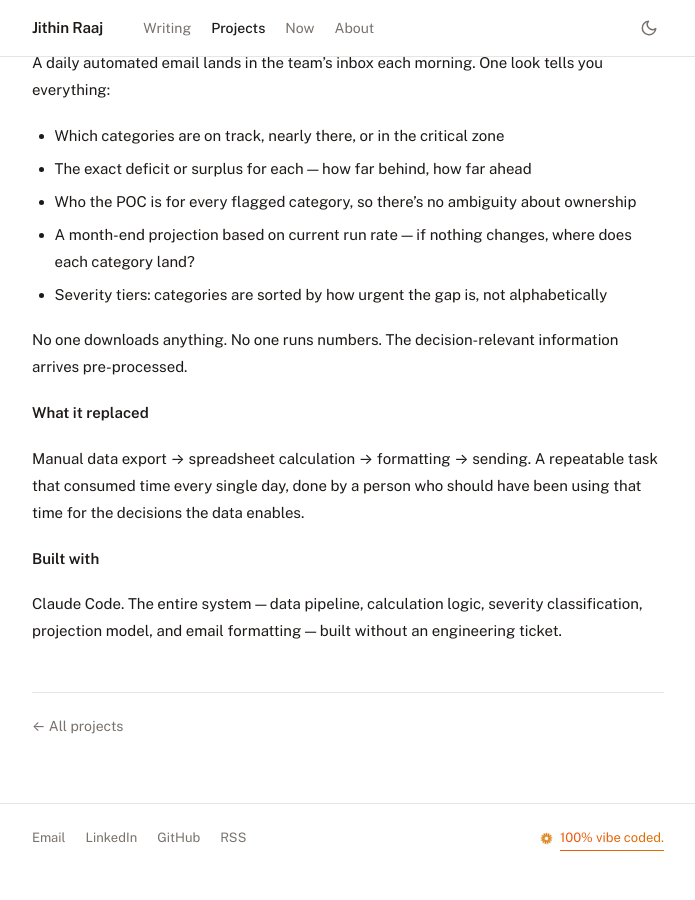
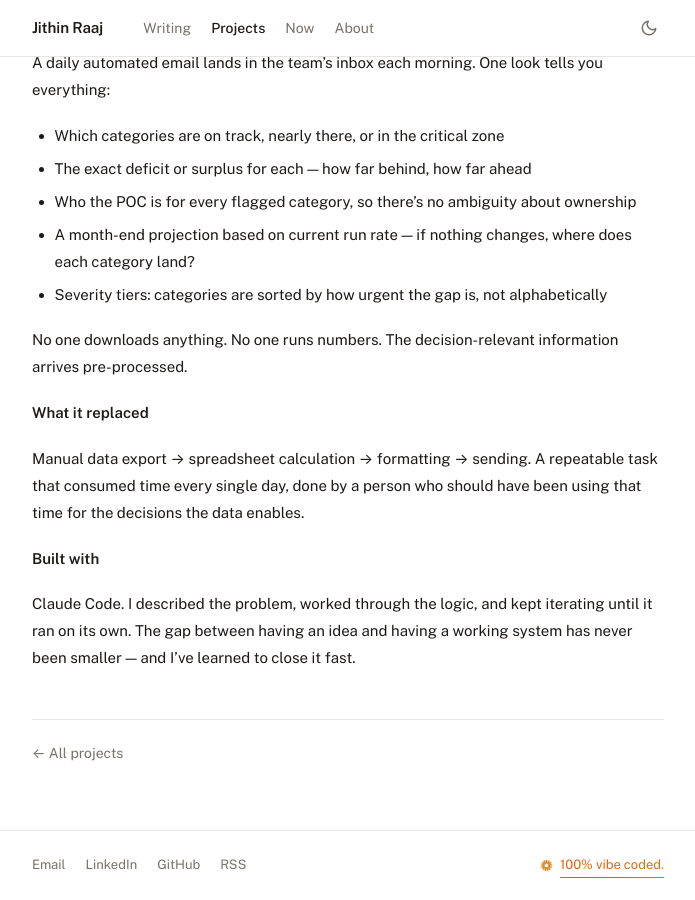
Before and after one commit to jithinrajtk/jithinrajtk.github.io, a Jekyll site: the page built from _projects/okr-report-system.md, in a window 1280 px wide and 900 px high, scrolled down 1019 px. Shown: the whole window, without its empty margins (292-987 px from the left). Built offline with Jekyll 4.4.1, drawn with Linux system fonts in a browser that asks for light colours; nearby versions of some CDN libraries; before the commit the page ends 1892 px from its top, so only the background shows below that.

Commit message:
Rewrite 'built with' section — remove ticket reference, show builder mindset

```diff
--- a/_projects/okr-report-system.md
+++ b/_projects/okr-report-system.md
@@ -37,4 +37,4 @@ Manual data export → spreadsheet calculation → formatting → sending. A rep
 
 **Built with**
 
-Claude Code. The entire system — data pipeline, calculation logic, severity classification, projection model, and email formatting — built without an engineering ticket.
+Claude Code. I described the problem, worked through the logic, and kept iterating until it ran on its own. The gap between having an idea and having a working system has never been smaller — and I've learned to close it fast.
```
